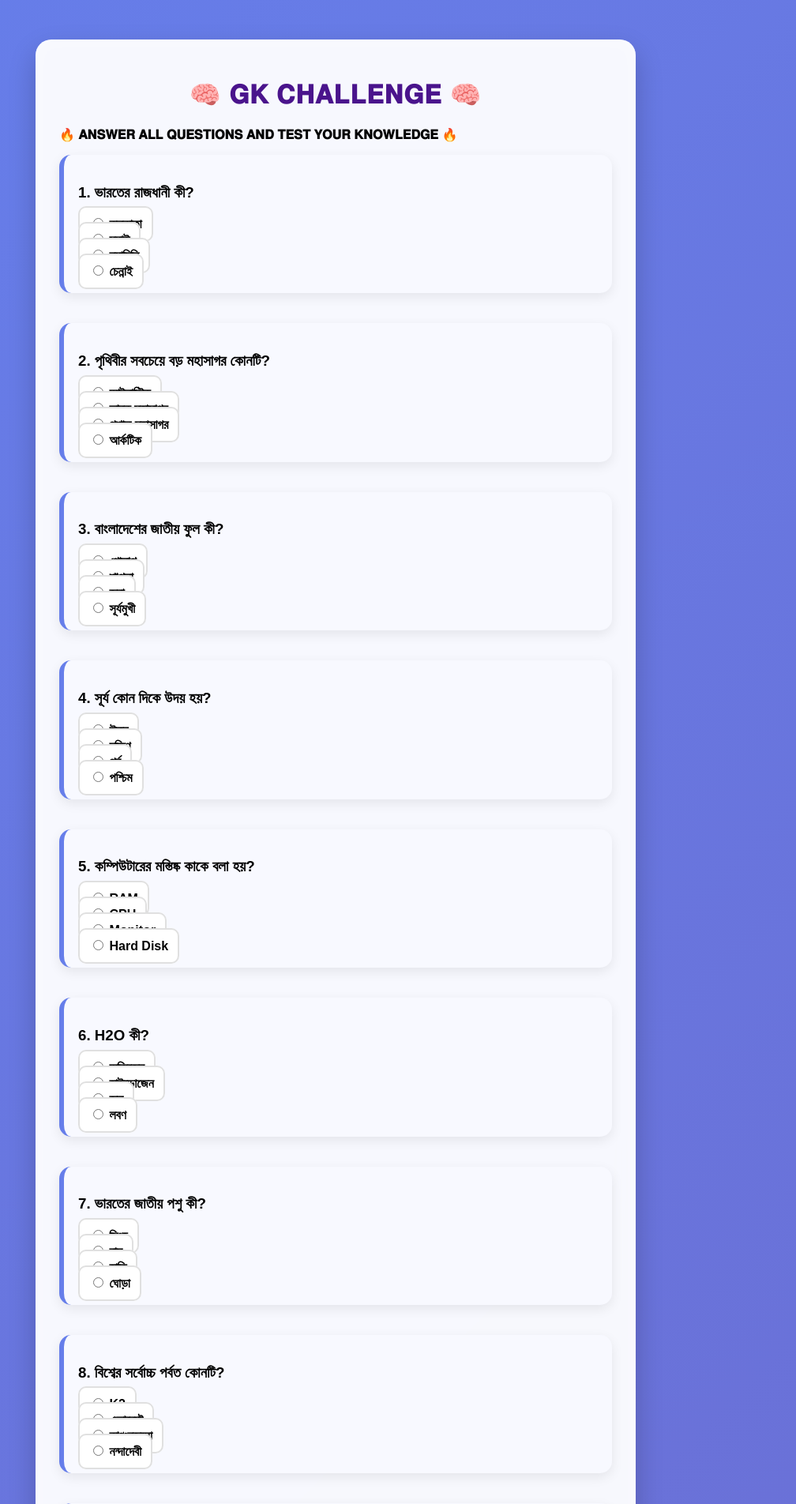
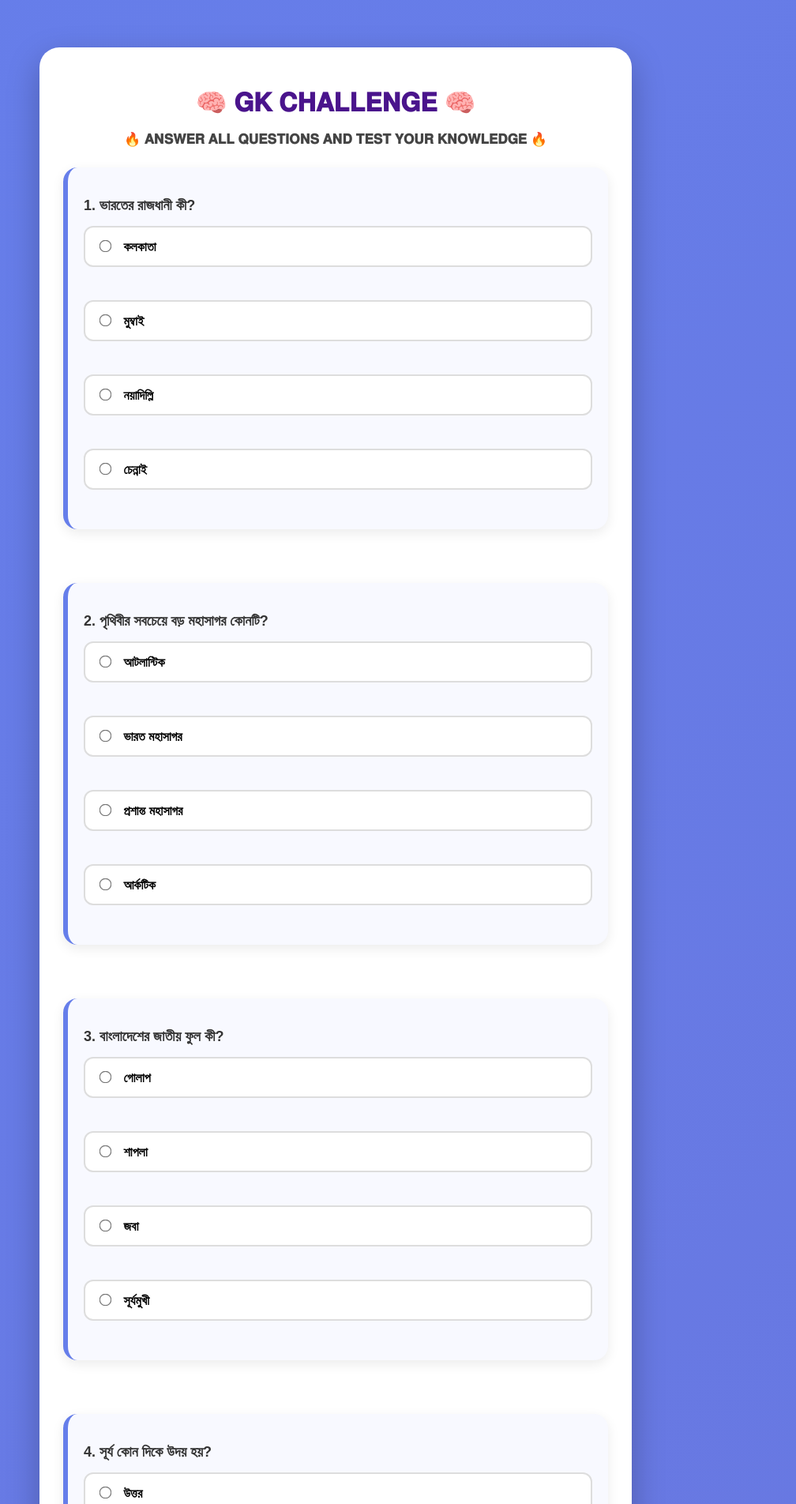
Before and after one commit to rajbis1105-jpg/gk-challenge, a Flask app: page /quiz in a window 1280 px wide. Shown: the top 1904 px of the page at 79% size, without its empty margins (215-1223 px from the left). Run offline with Flask 3, Linux system fonts and the light colour scheme.

Commit message:
Update style.css

```diff
--- a/static/style.css
+++ b/static/style.css
@@ -1,84 +1,286 @@
+/* ===== GK CHALLENGE COMPLETE STYLE ===== */
+
+* {
+    box-sizing: border-box;
+}
+
+
 body {
     font-family: 'Poppins', Arial, sans-serif;
     background: linear-gradient(135deg, #667eea, #764ba2);
     margin: 0;
-    padding: 0;
+    padding: 20px;
     min-height: 100vh;
 }
 
-/* Main Box */
+
+/* MAIN CONTAINER */
+
 .container {
-    max-width: 700px;
-    margin: 50px auto;
-    background: rgba(255, 255, 255, 0.95);
+    max-width: 750px;
+    margin: 40px auto;
+    background: white;
     padding: 30px;
-    border-radius: 20px;
+    border-radius: 25px;
+
     box-shadow:
-        0 15px 35px rgba(0,0,0,0.2),
-        inset 0 0 20px rgba(255,255,255,0.5);
-    backdrop-filter: blur(10px);
+        0 15px 40px rgba(0,0,0,0.25);
 }
 
-/* Heading */
-h1, h2 {
+
+/* HEADINGS */
+
+h1 {
     text-align: center;
     color: #4a148c;
-    font-weight: 800;
-    letter-spacing: 1px;
+    font-size: 32px;
+    font-weight: 900;
+    margin-bottom: 15px;
 }
 
-/* Question Box */
-.question {
-    background: #f8f9ff;
-    padding: 18px;
-    margin-bottom: 20px;
-    border-radius: 15px;
-    border-left: 6px solid #667eea;
-    box-shadow: 0 5px 15px rgba(0,0,0,0.08);
+
+h2 {
+    text-align: center;
+    color: #6a1b9a;
+    font-weight: 800;
 }
 
-/* Buttons */
-button {
-    background: linear-gradient(135deg, #ff512f, #dd2476);
-    color: white;
-    border: none;
-    padding: 14px 25px;
-    border-radius: 50px;
-    cursor: pointer;
+
+p {
+    text-align: center;
     font-size: 17px;
-    font-weight: bold;
-    transition: 0.3s;
-    display: block;
-    margin: 20px auto;
-    box-shadow: 0 8px 15px rgba(221,36,118,0.3);
+    font-weight: 600;
+    color: #444;
 }
 
-button:hover {
-    transform: translateY(-3px);
-    background: linear-gradient(135deg, #dd2476, #ff512f);
-    box-shadow: 0 12px 20px rgba(221,36,118,0.4);
+
+/* QUIZ QUESTION BOX */
+
+.question {
+
+    background: #f8f9ff;
+
+    padding: 20px;
+
+    margin: 25px 0;
+
+    border-radius: 18px;
+
+    border-left: 6px solid #667eea;
+
+    box-shadow:
+        0 5px 15px rgba(0,0,0,0.08);
+
 }
 
-/* Options */
-.option {
-    background: white;
-    padding: 12px;
-    margin: 10px 0;
-    border-radius: 10px;
-    cursor: pointer;
-    border: 2px solid #e0e0e0;
-    transition: 0.3s;
+
+.question h3 {
+
+    color: #333;
+
+    font-size: 18px;
+
+    margin-bottom: 15px;
+
 }
 
-.option:hover {
-    border-color: #667eea;
-    background: #eef1ff;
+
+/* OPTIONS */
+
+.option {
+
+    display: block;
+
+    width: 100%;
+
+    background: #ffffff;
+
+    padding: 14px;
+
+    margin: 12px 0;
+
+    border-radius: 12px;
+
+    border: 2px solid #ddd;
+
+    cursor: pointer;
+
+    font-size: 16px;
+
+    font-weight: 600;
+
+    transition: 0.3s;
+
 }
 
-/* Footer Text */
+
+.option:hover {
+
+    background: #eef1ff;
+
+    border-color: #667eea;
+
+    transform: translateX(5px);
+
+}
+
+
+/* RADIO BUTTON */
+
+.option input {
+
+    margin-right: 12px;
+
+    transform: scale(1.2);
+
+    cursor: pointer;
+
+}
+
+
+/* BUTTON */
+
+button {
+
+    display: block;
+
+    margin: 25px auto;
+
+    padding: 15px 35px;
+
+    border: none;
+
+    border-radius: 50px;
+
+    background: linear-gradient(
+        135deg,
+        #ff512f,
+        #dd2476
+    );
+
+    color: white;
+
+    font-size: 18px;
+
+    font-weight: 900;
+
+    cursor: pointer;
+
+    box-shadow:
+
+        0 8px 20px rgba(221,36,118,0.35);
+
+    transition: 0.3s;
+
+}
+
+
+button:hover {
+
+    transform: translateY(-4px);
+
+    box-shadow:
+
+        0 12px 25px rgba(221,36,118,0.45);
+
+}
+
+
+
+/* RESULT BOX */
+
+.result-box {
+
+    background: #f8f9ff;
+
+    padding: 25px;
+
+    border-radius: 20px;
+
+    text-align: center;
+
+    margin: 20px 0;
+
+}
+
+
+
+/* LINKS */
+
+a {
+
+    text-decoration: none;
+
+}
+
+
+
+/* FOOTER */
+
 small {
+
     display: block;
+
     text-align: center;
+
     color: #666;
-    margin-top: 20px;
+
+    margin-top: 25px;
+
+    font-size: 14px;
+
 }
+
+
+
+/* MOBILE DESIGN */
+
+@media(max-width:600px) {
+
+
+    body {
+
+        padding: 10px;
+
+    }
+
+
+    .container {
+
+        padding: 20px;
+
+        margin: 20px auto;
+
+    }
+
+
+    h1 {
+
+        font-size: 24px;
+
+    }
+
+
+    .question {
+
+        padding: 15px;
+
+    }
+
+
+    .option {
+
+        font-size: 15px;
+
+        padding: 12px;
+
+    }
+
+
+    button {
+
+        width: 90%;
+
+    }
+
+}
```
